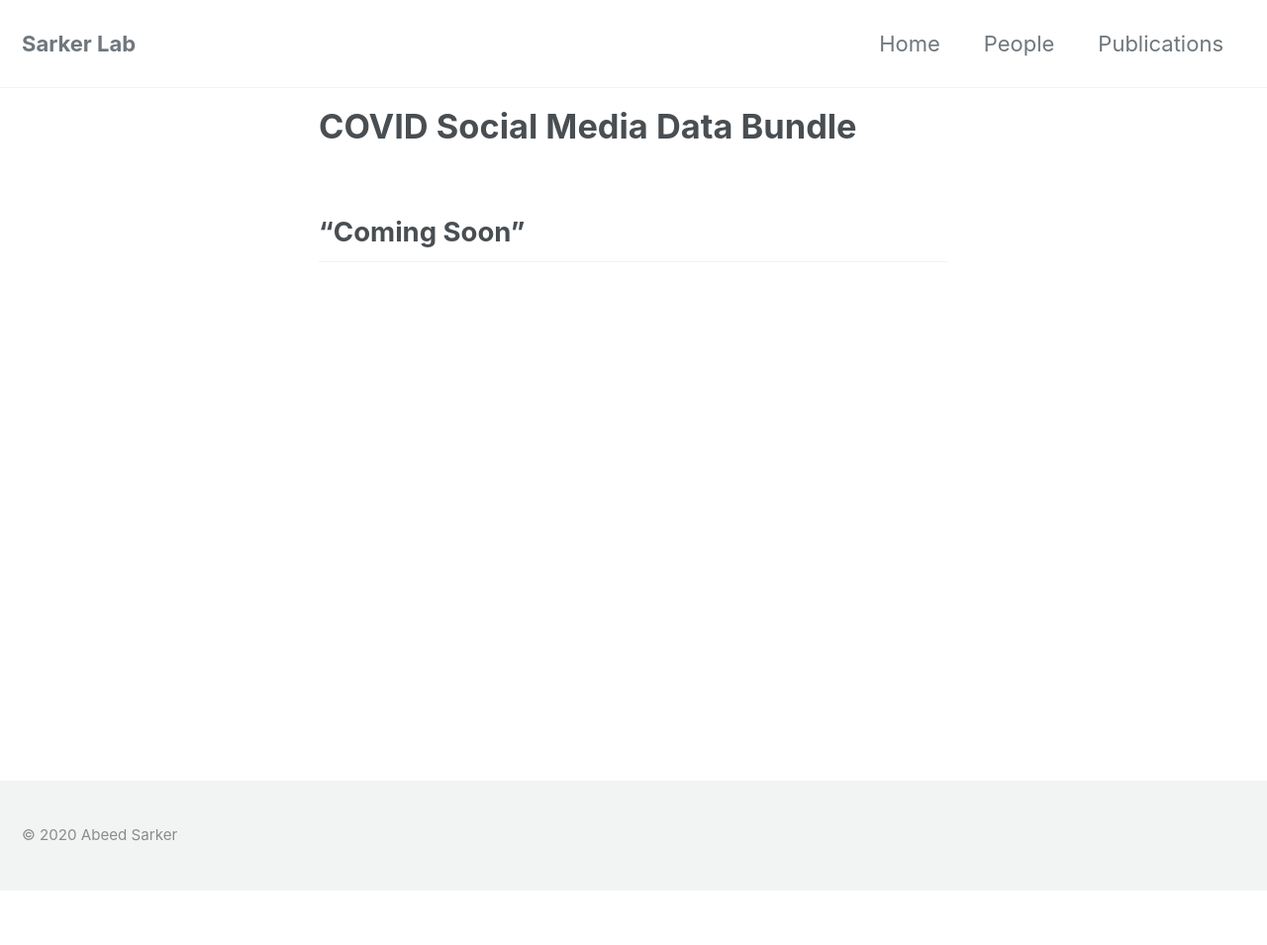
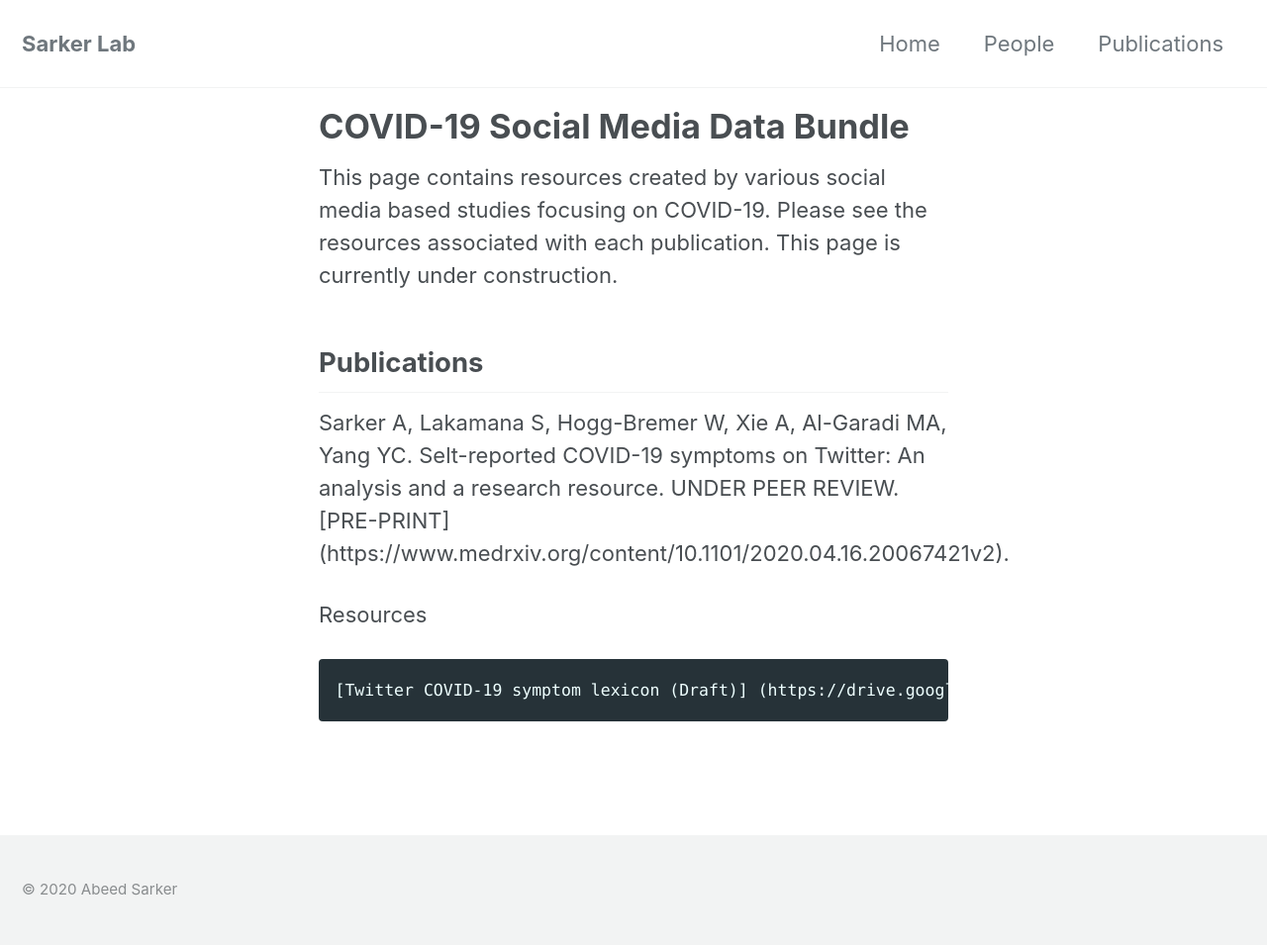
Before and after one commit to sarkerlab/Website, a Jekyll site: the page built from _pages/covid_sm_data_bundle.md, in a window 1280 px wide. Shown: the whole page at 99% size. Built offline with Jekyll 4.4.1, drawn with Linux system fonts in a browser that asks for light colours; cached includes are drawn as plain includes; nearby versions of some CDN libraries; before the commit the page ends 900 px from its top, so only the background shows below that.

Commit message:
Update covid_sm_data_bundle.md

````diff
--- a/_pages/covid_sm_data_bundle.md
+++ b/_pages/covid_sm_data_bundle.md
@@ -1,7 +1,17 @@
 ---
 permalink: /covid_sm_data_bundle/
 author_profile: false
-title: "COVID Social Media Data Bundle"
+title: "COVID-19 Social Media Data Bundle"
 ---
 
-## "Coming Soon"
+This page contains resources created by various social media based studies focusing on COVID-19. Please see the resources associated with each publication. This page is currently under construction.
+
+
+## Publications
+
+Sarker A, Lakamana S, Hogg-Bremer W, Xie A, Al-Garadi MA, Yang YC. Selt-reported COVID-19 symptoms on Twitter: An analysis and a research resource. UNDER PEER REVIEW. [PRE-PRINT] (https://www.medrxiv.org/content/10.1101/2020.04.16.20067421v2).
+
+Resources
+```
+[Twitter COVID-19 symptom lexicon (Draft)] (https://drive.google.com/file/d/1H8JdPUuq4r_98QPpQmM5o7Y8G87z1nkp/view?usp=sharing)
+```
````
